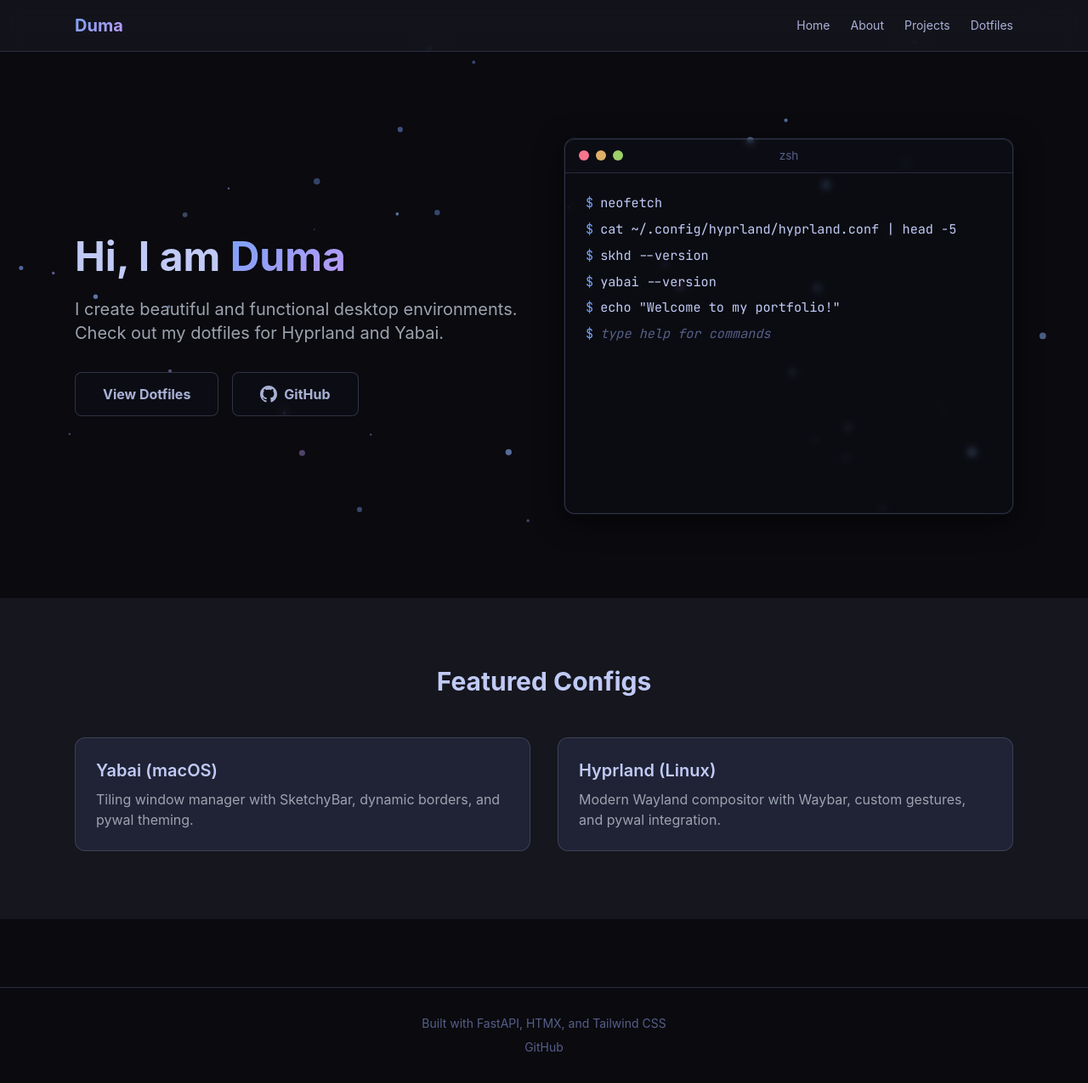
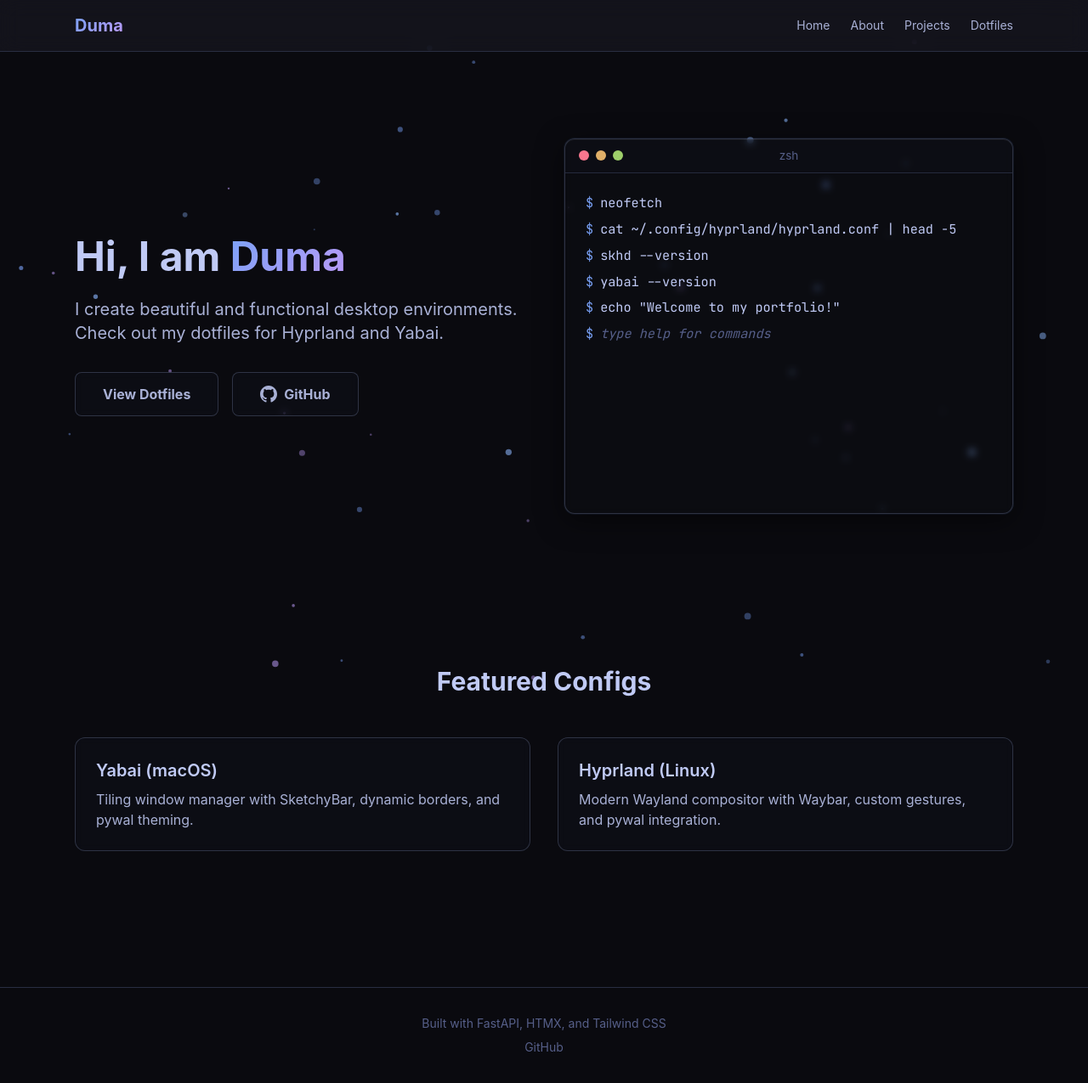
Before and after one commit to duma799/duma-portfolio, a FastAPI app: page / in a window 1280 px wide. Shown: the whole page at 85% size. Run offline with FastAPI, Linux system fonts and the light colour scheme; some libraries are stand-ins or nearby versions; some web fonts are replaced.

Commit message:
style: apply Tokyo Night theme to main pages

```diff
--- a/app/templates/index.html
+++ b/app/templates/index.html
@@ -5,7 +5,7 @@
             <h1 class="text-5xl font-bold mb-6">
                 Hi, I am <span class="gradient-text">Duma</span>
             </h1>
-            <p class="text-xl text-gray-400 mb-8">
+            <p class="text-xl text-text-secondary mb-8">
                 I create beautiful and functional desktop environments. Check
                 out my dotfiles for Hyprland and Yabai.
             </p>
@@ -58,28 +58,26 @@
     </div>
 </section>
 
-<section class="py-20 bg-dark-800">
+<section class="py-20">
     <div class="max-w-6xl mx-auto px-6">
         <h2 class="text-3xl font-bold mb-12 text-center scroll-animate">
             Featured Configs
         </h2>
         <div class="grid md:grid-cols-2 gap-8 stagger-children">
-            <a
-                href="/dotfiles/yabai"
-                class="card-shine scroll-animate bg-dark-700 rounded-xl p-6"
-            >
-                <h3 class="text-xl font-semibold mb-2">Yabai (macOS)</h3>
-                <p class="text-gray-400">
+            <a href="/dotfiles/yabai" class="card-shine scroll-animate p-6">
+                <h3 class="text-xl font-semibold mb-2 text-text-primary">
+                    Yabai (macOS)
+                </h3>
+                <p class="text-text-secondary">
                     Tiling window manager with SketchyBar, dynamic borders, and
                     pywal theming.
                 </p>
             </a>
-            <a
-                href="/dotfiles/hyprland"
-                class="card-shine scroll-animate bg-dark-700 rounded-xl p-6"
-            >
-                <h3 class="text-xl font-semibold mb-2">Hyprland (Linux)</h3>
-                <p class="text-gray-400">
+            <a href="/dotfiles/hyprland" class="card-shine scroll-animate p-6">
+                <h3 class="text-xl font-semibold mb-2 text-text-primary">
+                    Hyprland (Linux)
+                </h3>
+                <p class="text-text-secondary">
                     Modern Wayland compositor with Waybar, custom gestures, and
                     pywal integration.
                 </p>
```
Also changed, not shown: app/templates/about.html (deleted, +0 -39 lines), app/templates/projects.html (+6 -6 lines).
